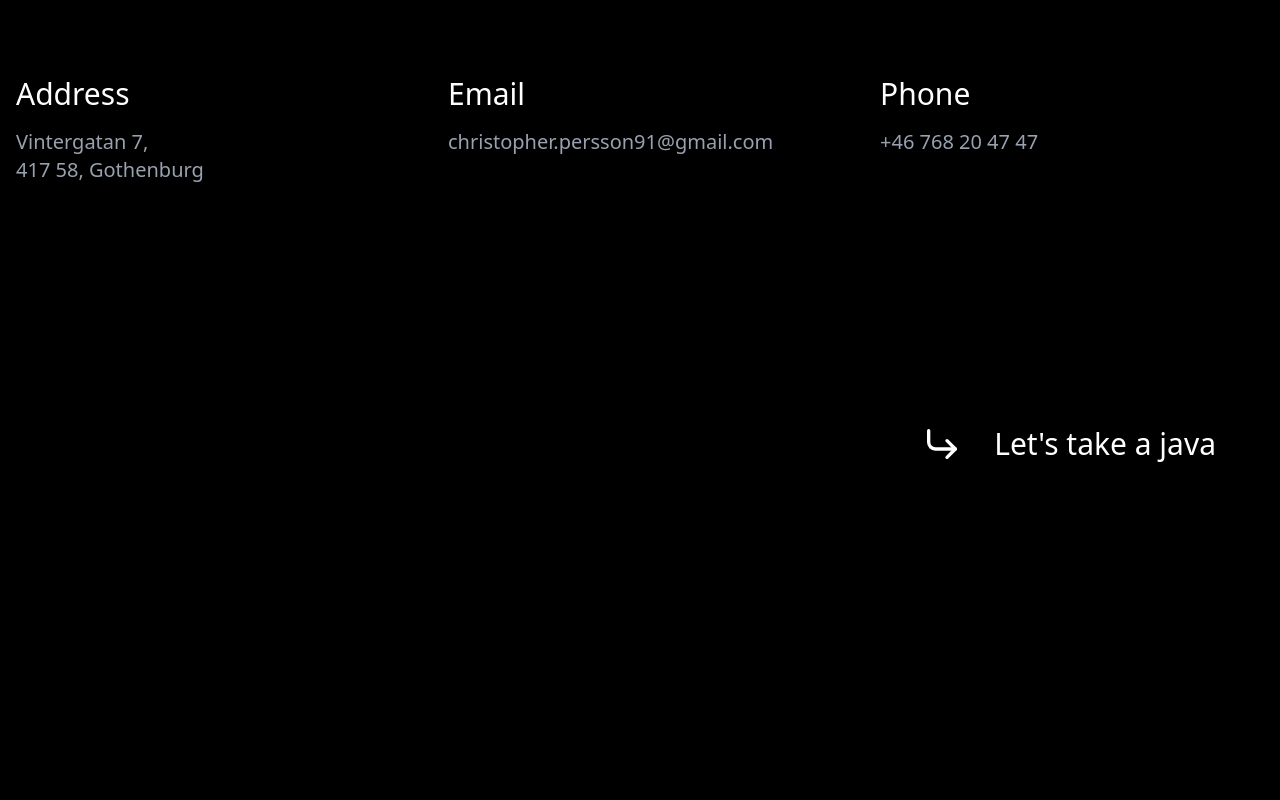
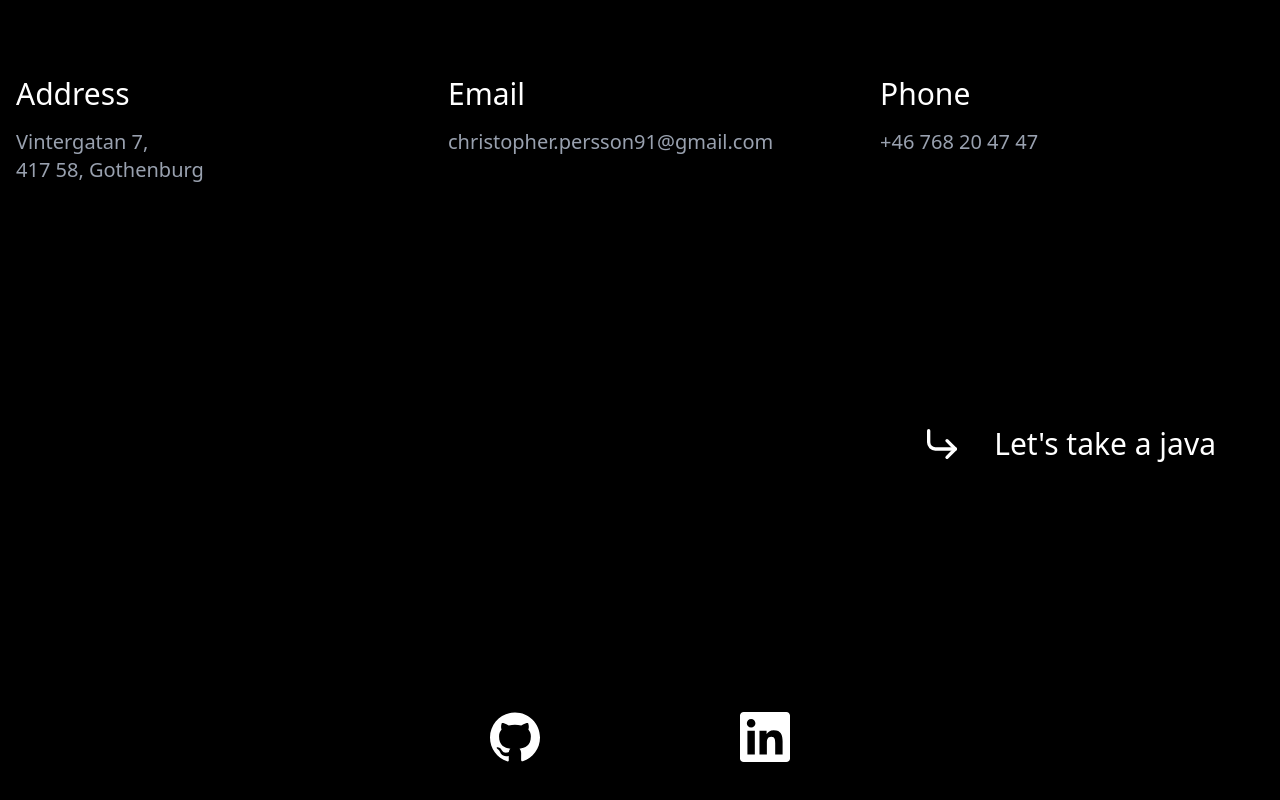
Before and after one commit to Mojjan4/portfolio-website, a React (Vite) app in the folder portfolio-website/: page / in a window 1280 px wide. Shown: the part 4254-5054 px from the top of the page. Before the commit the page ends 4958 px from the top, so only its background shows below. Built offline with nearby package versions, Linux system fonts and the light colour scheme; a web font is replaced by a local one.

Commit message:
Add social media icons

```diff
--- a/package.json
+++ b/package.json
@@ -7,6 +7,7 @@
   "dependencies": {
     "@emailjs/browser": "^4.4.1",
     "framer-motion": "^12.6.3",
-    "motion": "^12.6.3"
+    "motion": "^12.6.3",
+    "react-icons": "^5.5.0"
   }
 }
--- a/portfolio-website/package.json
+++ b/portfolio-website/package.json
@@ -17,6 +17,7 @@
     "motion": "^12.6.3",
     "react": "^19.0.0",
     "react-dom": "^19.0.0",
+    "react-icons": "^5.5.0",
     "react-router-dom": "^7.4.0",
     "react-scroll": "^1.9.3"
   },
--- a/portfolio-website/src/App.jsx
+++ b/portfolio-website/src/App.jsx
@@ -3,6 +3,7 @@ import { CornerDownRight } from 'lucide-react';
 import { motion } from 'motion/react';
 import { fadeInUp, fadeInLeft, fadeInRight, fadeInBottom } from './styles/animations/Animations.jsx';
 import ContactFormModal from '../src/components/contact/ContactFormModal.jsx';
+import Footer from './components/Footer.jsx';
 
 const App = () => {
     const [isModalOpen, setIsModalOpen] = useState(false);
@@ -284,6 +285,7 @@ const App = () => {
                     )}
                 </div>
             </motion.section>
+            <Footer />
         </div>
     );
 };
--- /dev/null
+++ b/portfolio-website/src/components/Footer.jsx
@@ -0,0 +1,29 @@
+import React from 'react';
+import { SiGithub, SiLinkedin } from 'react-icons/si';
+
+const Footer = () => {
+    return (
+        <footer className="w-full py-2 flex justify-center gap-50 ound pb-30">
+            <a
+                href="https://github.com/Mojjan4"
+                target="_blank"
+                rel="noopener noreferrer"
+                aria-label="GitHub"
+                className="hover:text-sand transition-transform duration-300 hover:scale-110"
+            >
+                <SiGithub size={50} />
+            </a>
+            <a
+                href="https://www.linkedin.com/in/christopher-lundqvist-8741b2aa/"
+                target="_blank"
+                rel="noopener noreferrer"
+                aria-label="LinkedIn"
+                className="hover:text-sand transition-transform duration-300 hover:scale-110"
+            >
+                <SiLinkedin size={50} />
+            </a>
+        </footer>
+    );
+};
+
+export default Footer;
```
